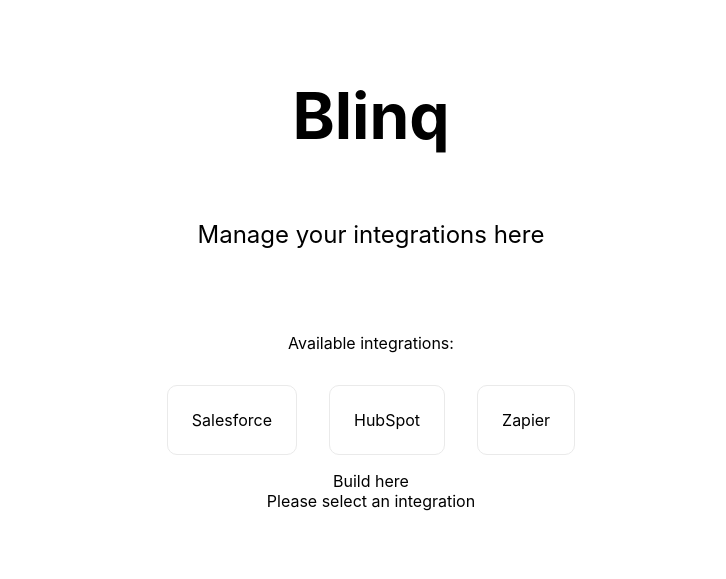
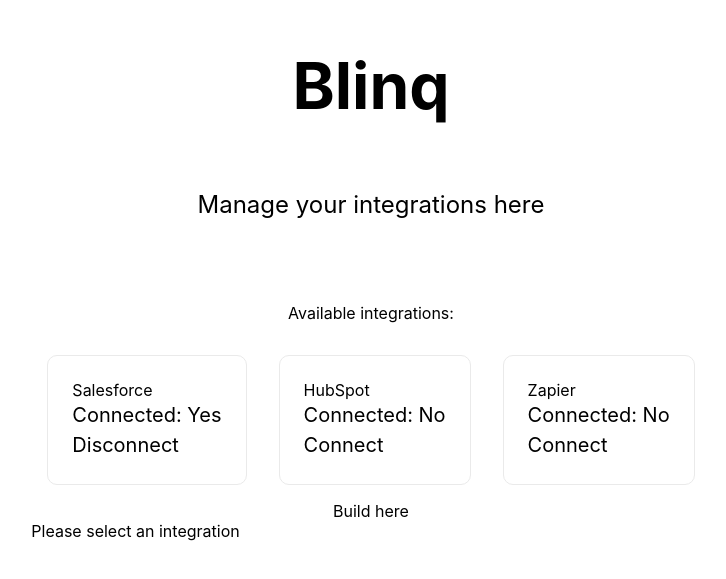
Before and after one commit to PatrickGHub/nextjs-code-test, a Next.js app: page / in a window 1280 px wide. Shown: the part 105-684 px from the top of the page, without its empty margins (269-995 px from the left). Built offline with nearby package versions, Linux system fonts and the light colour scheme.

Commit message:
Get integrations data from endpoint

```diff
--- a/pages/index.tsx
+++ b/pages/index.tsx
@@ -1,17 +1,28 @@
-import { useState } from "react";
+import { useEffect, useState } from "react";
+import axios from 'axios'
 import type { NextPage } from "next";
 import Head from "next/head";
 import styles from "../styles/Home.module.css";
 import { Form } from '../components'
 
-const availableIntegrations: string[] = [
-  'Salesforce',
-  'HubSpot',
-  'Zapier'
-]
-
 const Home: NextPage = () => {
   const [selectedIntegration, setSelectedIntegration] = useState<string | null>(null)
+  const [integrationsData, setIntegrationsData] = useState()
+
+  useEffect(() => {
+    (
+      async () => {
+        const response = await axios({
+        method: 'GET',
+        url: '/api/integrations'
+      })
+
+      setIntegrationsData(response.data)
+    }
+  )()
+  }, [])
+
+  console.log('\n---------- LOGGING integrationsData ----------\n', integrationsData)
 
   return (
     <div className={styles.container}>
@@ -28,9 +39,12 @@
 
         <p>Available integrations:</p>
 
+        {
+          integrationsData &&
+          <div>
             <div className={styles.grid}>
               {
-            availableIntegrations.map((integration) => {
+                Object.keys(integrationsData).map((integration) => {
                   return (
                     <div
                       key={integration}
@@ -38,6 +52,19 @@
                       onClick={() => setSelectedIntegration(integration)}
                     >
                       {integration}
+                      {integrationsData[integration].connected &&
+                        <div>
+                          <p>Connected: Yes</p>
+                          <p>Disconnect</p>
+                        </div>
+                      }
+
+                      {!integrationsData[integration].connected &&
+                        <div>
+                          <p>Connected: No</p>
+                          <p>Connect</p>
+                        </div>
+                      }
                     </div>
                   )
                 })
@@ -45,8 +72,11 @@
             </div>
 
             <div className={styles.grid}>Build here</div>
+            <Form integration={selectedIntegration} />
+          </div>
+        }
 
-        <Form integration={selectedIntegration} />
+
       </main>
     </div>
   );
```
Lines whose indentation alone changed are shown as unchanged.
